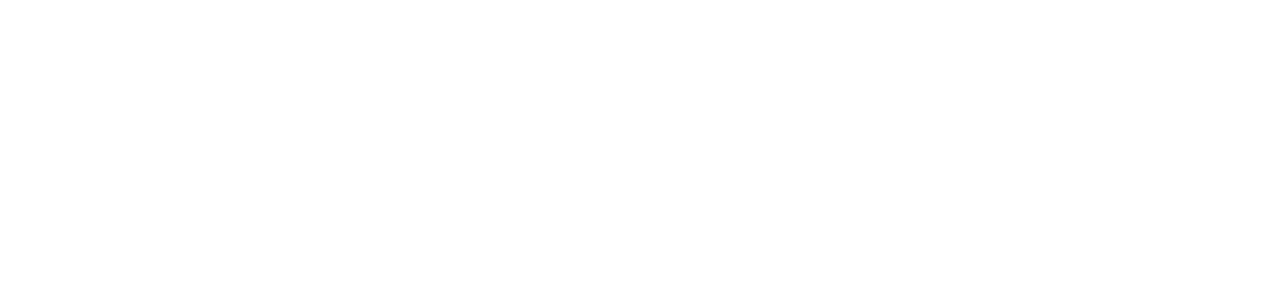
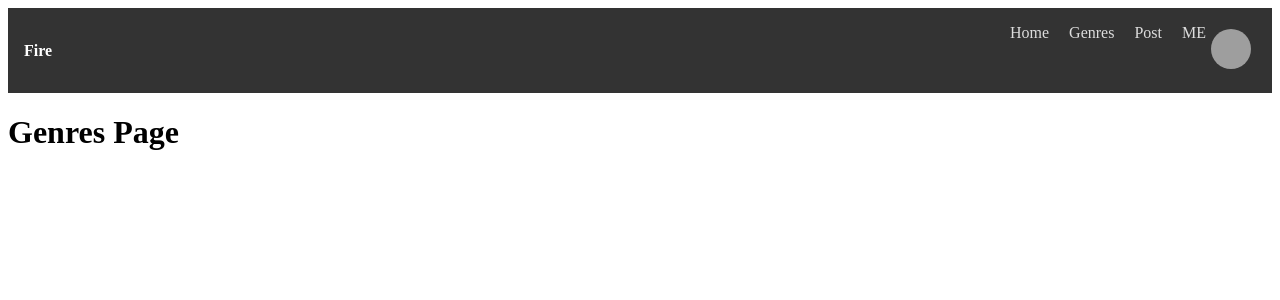
Before and after one commit to nuburooj/capstone-fire-app, a React (Create React App) app in the folder client/: page /genres in a window 1280 px wide. Before the commit this address had no page. Shown: the top 300 px of the page. Built offline with nearby package versions, Linux system fonts and the light colour scheme; grey boxes are pictures that could not be loaded.

Commit message:
Created Genre Page and added route to app.js, its showing up. Made Genre Page components folder with files. bout to jump into functionality

```diff
--- a/client/src/components/App.js
+++ b/client/src/components/App.js
@@ -6,10 +6,13 @@
 import UserContext from "./user_components/UserContext";
 import Home from "./Home";
 import PostPage from "./PostPage";
+import GenrePage from "./GenresPage";
 
 
 function App() {
   const [currentUser, setCurrentUser] = useState({})
+  const [genres, setGenres] = useState([]);
+
   return (
     <div>
       <UserContext.Provider value={{currentUser, setCurrentUser}}>
@@ -20,6 +23,7 @@
               <Route path='/login' element={<UserLogin />} />
               <Route path='/' element={<Home />} />
               <Route path='/post' element={<PostPage />} />
+              <Route path = "/genres" element = {<GenrePage genres={genres}/>} />
             </Routes>
           </BrowserRouter>
         </div>
--- /dev/null
+++ b/client/src/components/GenresPage.jsx
@@ -0,0 +1,15 @@
+import React from "react";
+import NavBar from "./NavBar";
+function GenrePage() {
+
+    return (
+        <div>
+            <div>
+                <NavBar />
+            </div>
+            <h1>Genres Page</h1>
+        </div>
+    )
+}
+
+export default GenrePage;
```
Also changed, not shown: client/src/components/genre_page_components/GenreContainer.jsx (added, +11 -0 lines), client/src/components/genre_page_components/GenreObject.jsx (added, +11 -0 lines), client/src/components/genre_page_components/CreateGenre.jsx (added).
